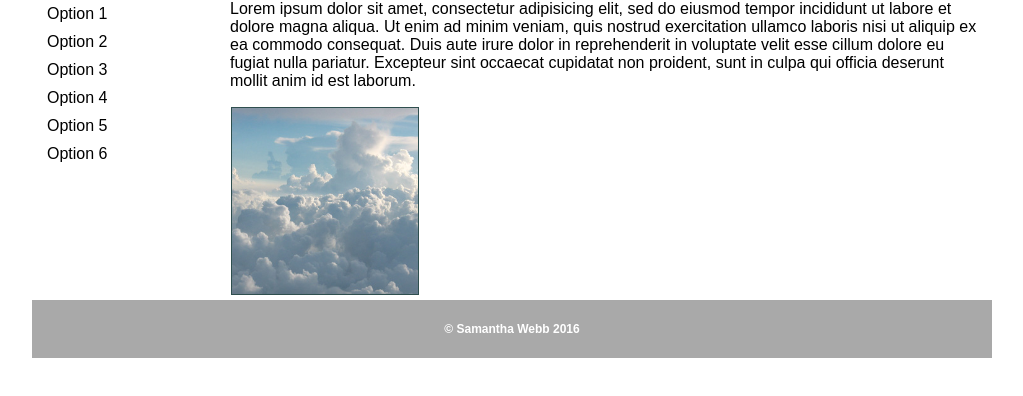
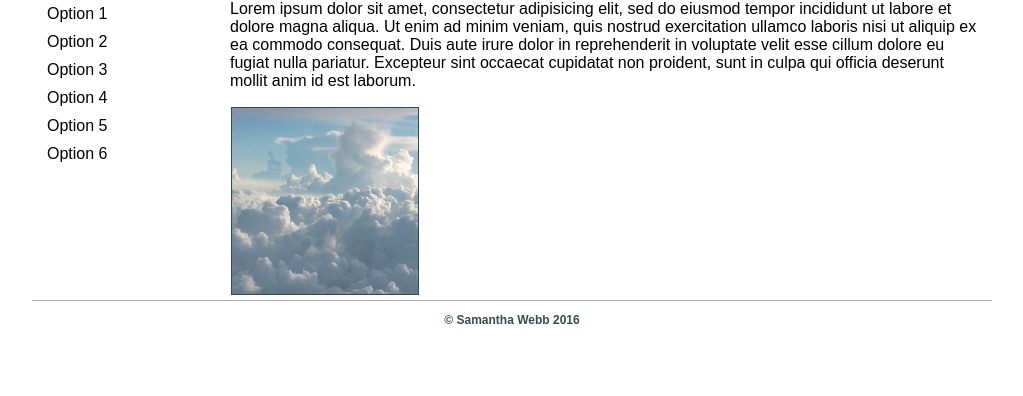
Before and after one commit to swebb1459/hw_listeners_webb_samantha, a plain HTML site: page index.html in a window 1280 px wide. Shown: the part 156-552 px from the top of the page, without its empty margins (128-1151 px from the left). Drawn offline with Linux system fonts and the light colour scheme.

Commit message:
re-style the footer in css

```diff
--- a/css/main.css
+++ b/css/main.css
@@ -79,10 +79,9 @@ article {
 }
 
 footer {
+    border-top: 1px solid #a9a9a9;
     text-align: center;
-    background: #a9a9a9;
-    color: #ffffff;
+    color: #2f4f4f;
     font-weight: bold;
     font-size: 12px;
-    padding: 10px;
 }
```
